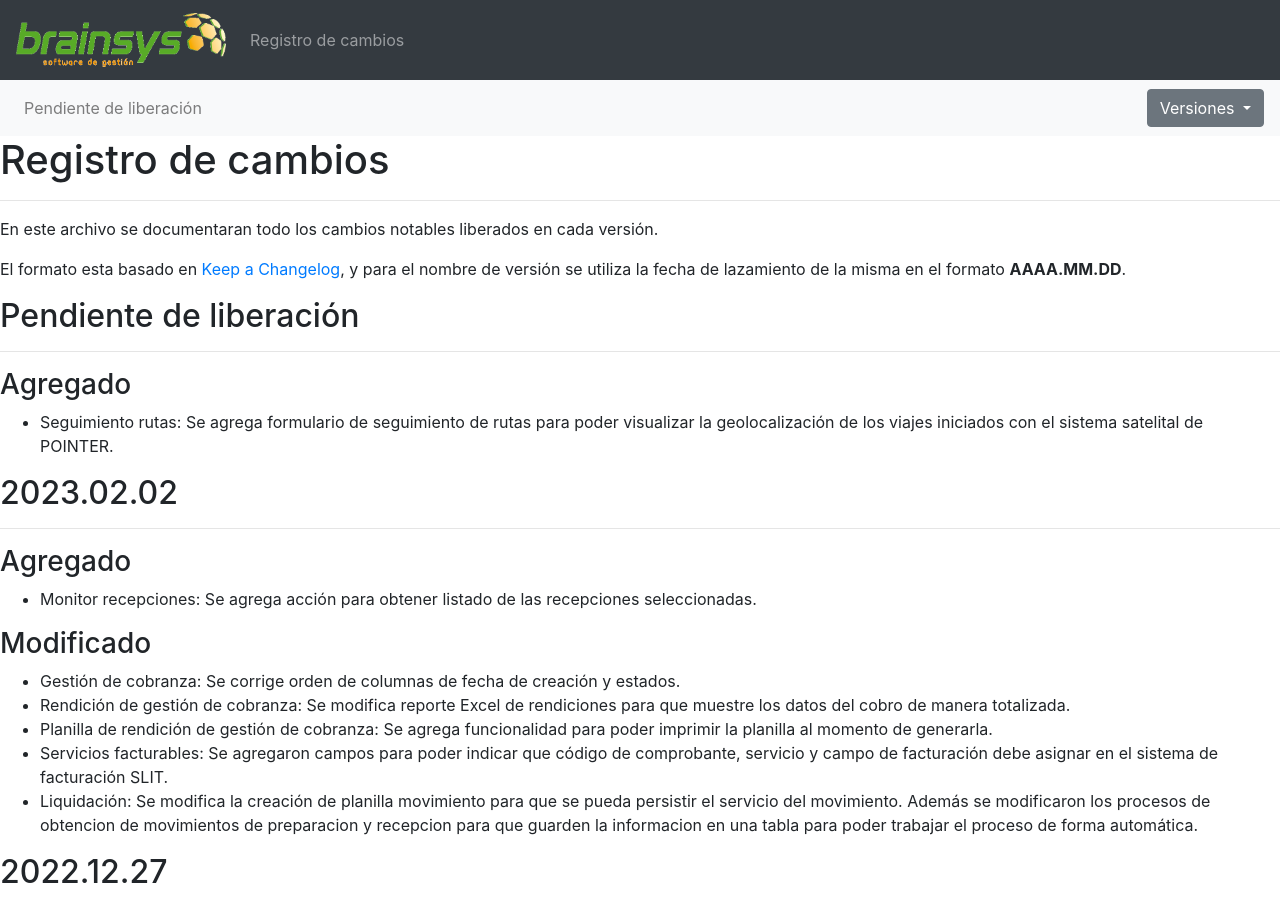
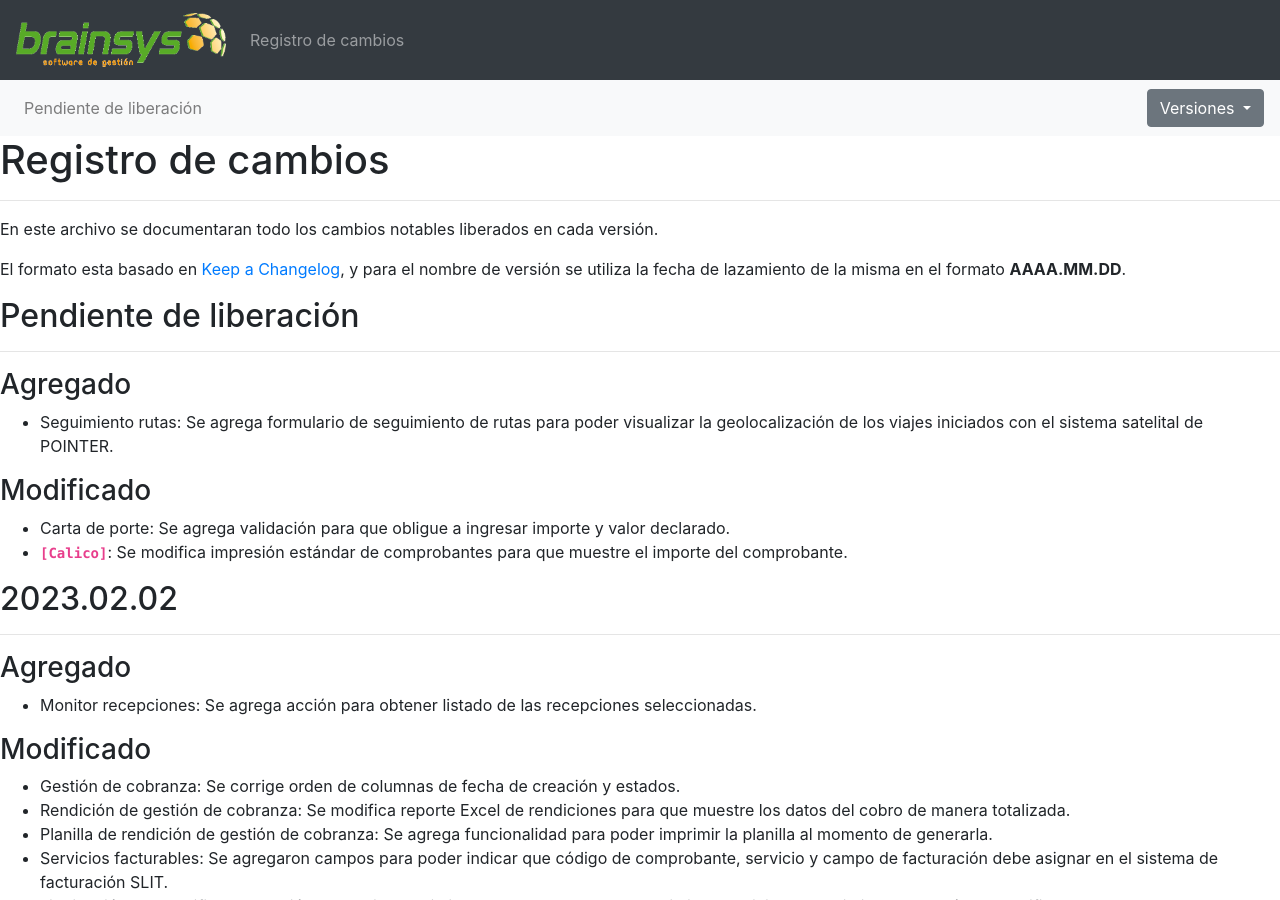
Before and after one commit to brainsys-arsaad/versionado, a Jekyll site: the page built from registro-cambios.markdown, in a window 1280 px wide and 900 px high. Built offline with Jekyll 4.4.1, drawn with Linux system fonts in a browser that asks for light colours.

Commit message:
Update registro-cambios.markdown

```diff
--- a/registro-cambios.markdown
+++ b/registro-cambios.markdown
@@ -88,6 +88,11 @@ El formato esta basado en [Keep a Changelog](https://keepachangelog.com/es-ES/1.
 
 ### Agregado
 - Seguimiento rutas: Se agrega formulario de seguimiento de rutas para poder visualizar la geolocalización de los viajes iniciados con el sistema satelital de POINTER.
+
+### Modificado
+
+- Carta de porte: Se agrega validación para que obligue a ingresar importe y valor declarado.
+- **`[Calico]`**: Se modifica impresión estándar de comprobantes para que muestre el importe del comprobante.
 
 ## 2023.02.02
 ---
```
